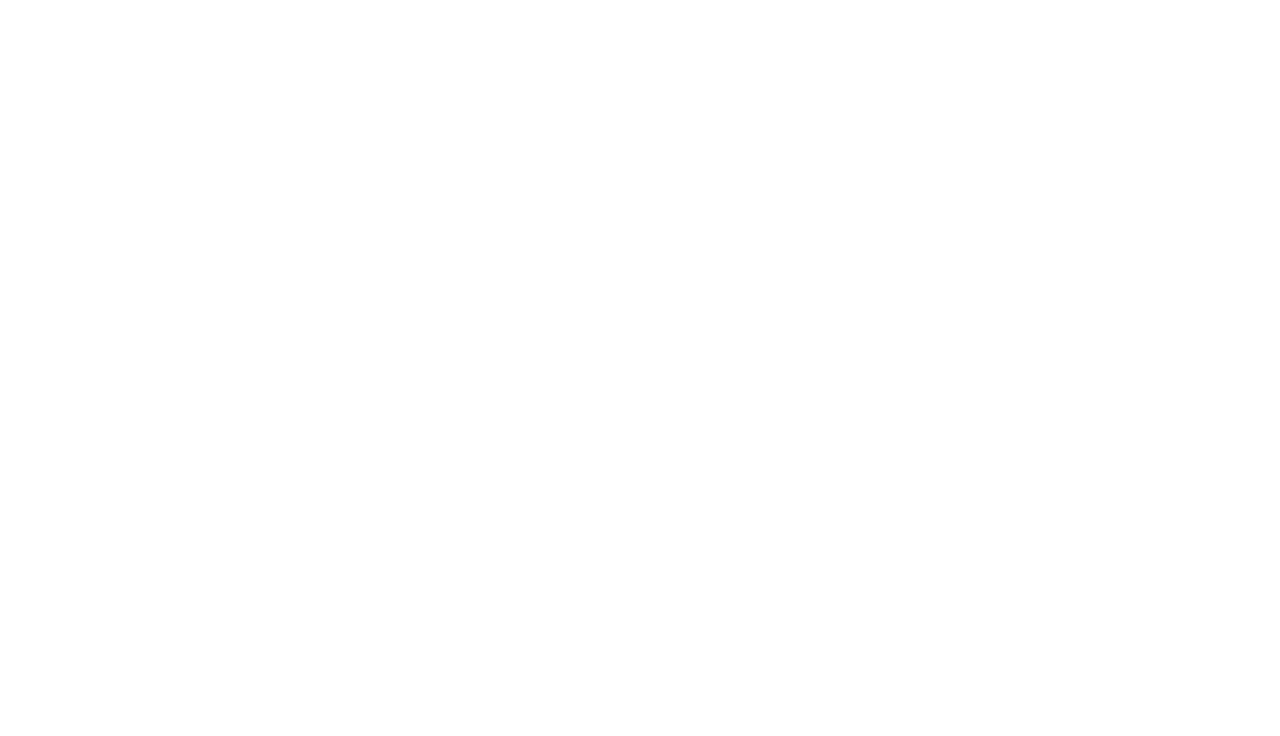
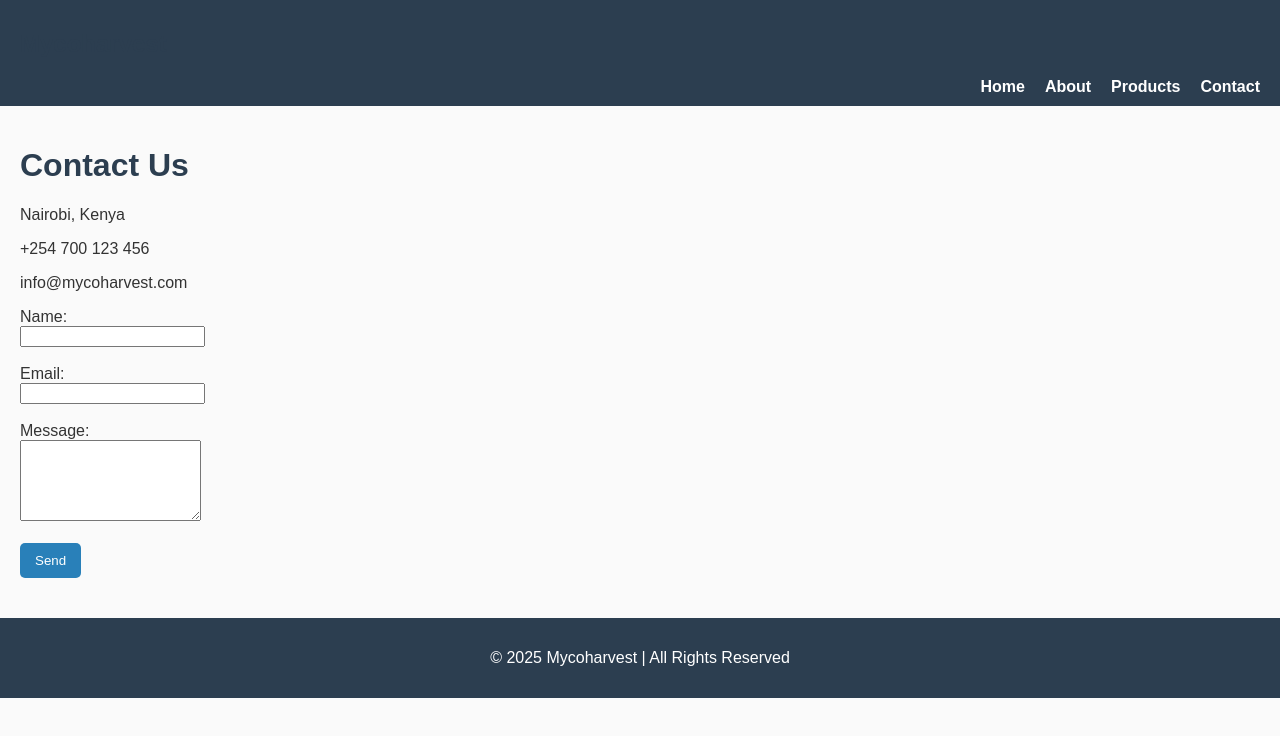
Before and after one commit to Bel-94/s3-static-website-mycoharvest, a plain HTML site: page contact.html in a window 1280 px wide. Drawn offline with Linux system fonts and the light colour scheme.

Commit message:
add any untracked changes

```diff
--- a/contact.html
+++ b/contact.html
@@ -0,0 +1,47 @@
+<!DOCTYPE html>
+<html lang="en">
+<head>
+    <meta charset="UTF-8">
+    <meta name="viewport" content="width=device-width, initial-scale=1.0">
+   <title>Contact - Mycoharvest</title>
+   <link rel="stylesheet" href="styles.css">
+</head>
+<body>
+    <header>
+        <h2>Mycoharvest</h2>
+        <nav>
+            <ul>
+                <li><a href="index.html">Home</a></li>
+                <li><a href="about.html">About</a></li>
+                <li><a href="products.html">Products</a></li>
+                <li><a href="contact.html">Contact</a></li>
+            </ul>
+        </nav>
+    </header>
+
+    <main>
+        <h1>Contact Us</h1>
+        <p><i class="fas fa-map-marker-alt"></i> Nairobi, Kenya</p>
+        <p><i class="fas fa-phone"></i> +254 700 123 456</p>
+        <p><i class="fas fa-envelope"></i> info@mycoharvest.com</p>
+
+        <form>
+            <label for="name">Name:</label><br>
+            <input type="text" id="name" name="name"><br><br>
+
+            <label for="email">Email:</label><br>
+            <input type="email" id="email" name="email"><br><br>
+
+            <label for="message">Message:</label><br>
+            <textarea id="message" name="message" rows="5"></textarea><br><br>
+
+            <button type="submit">Send</button>
+        </form>
+    </main>
+
+    <footer>
+        <p>&copy; 2025 Mycoharvest | All Rights Reserved</p>
+    </footer>
+
+</body>
+</html>
```
Also changed, not shown: about.html (+1 -1 lines), index.html (+1 -1 lines), products.html (+37 -1 lines), 1 other file.
